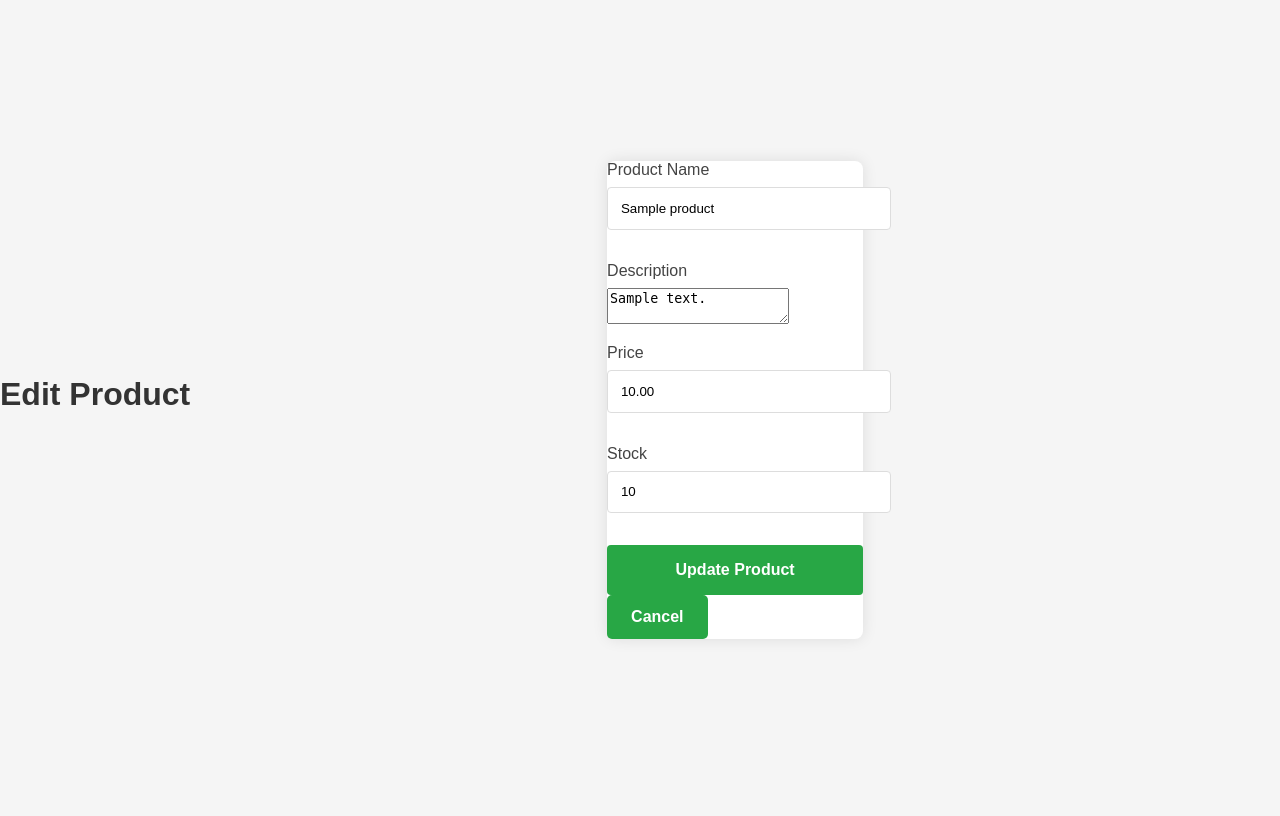
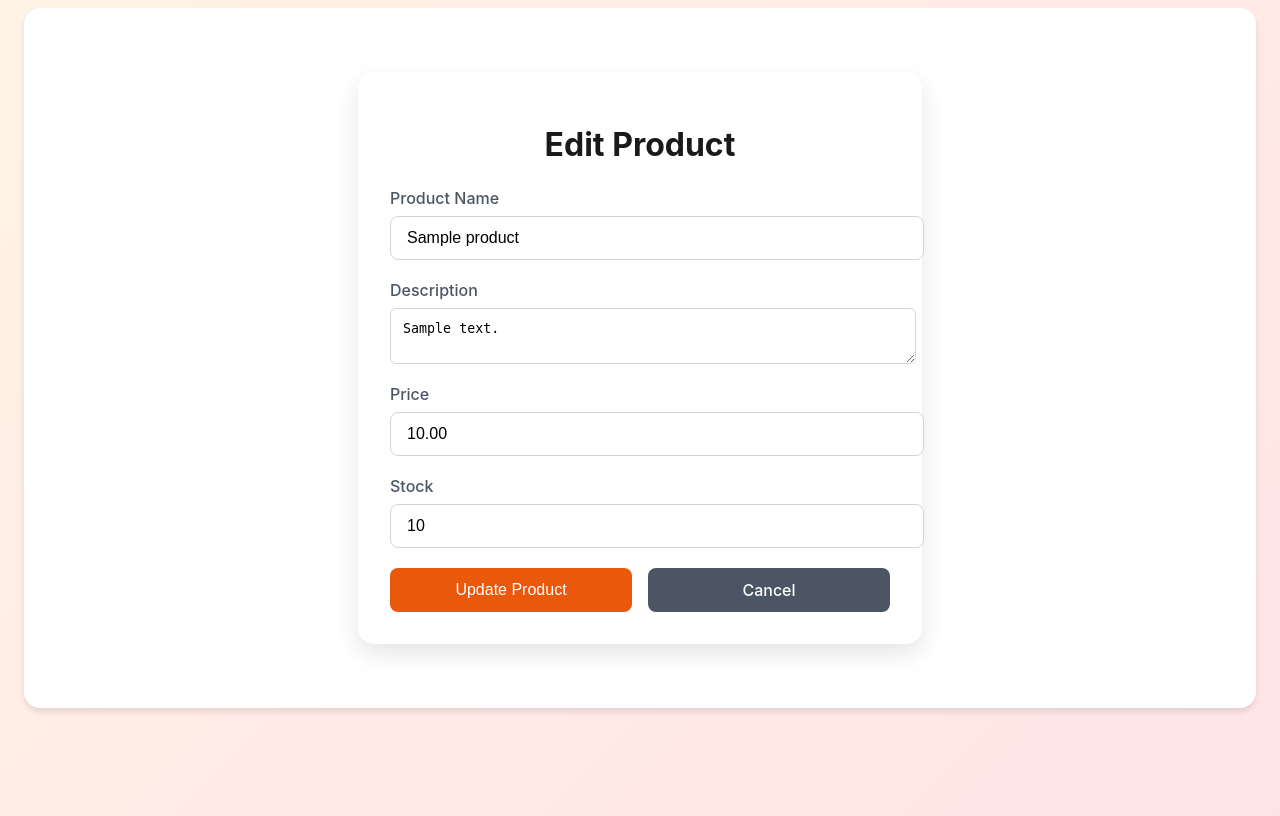
Before and after one commit to AnimishY/DBMS-PROJECT, a Flask app: page /seller/edit-product/1 in a window 1280 px wide. Before the commit the page ends 639 px from the top, so only its background shows below. Run offline with Flask 3, Linux system fonts and the light colour scheme; the visitor is signed in with stand-in values (Sample User, id 1); tables that the repository leaves empty hold one stand-in row (values such as "Sample post"); data that the repository does not hold is empty; some libraries are stand-ins or nearby versions.

Commit message:
edite product and add product page css

```diff
--- a/static/css/styles.css
+++ b/static/css/styles.css
@@ -1,189 +1,53 @@
 body {
-    font-family: Arial, sans-serif;
-    margin: 0;
-    padding: 0;
-    min-height: 100vh;
-    display: flex;
-    justify-content: center;
-    align-items: center;
-    background-color: #f5f5f5;
+    background: linear-gradient(135deg, #fff3e6 0%, #ffe4e6 100%);
+    color: #1a1a1a;
+    font-family: -apple-system, BlinkMacSystemFont, "Segoe UI", Roboto, "Helvetica Neue", Arial, sans-serif;
 }
 
 .container {
-    text-align: center;
+    max-width: 800px;
+    margin: 2rem auto;
+    padding: 2rem;
     background: white;
-    padding: 2rem;
-    border-radius: 10px;
-    box-shadow: 0 0 20px rgba(0, 0, 0, 0.1);
-    max-width: 800px;
-    width: 90%;
+    border-radius: 1rem;
+    box-shadow: 0 4px 6px rgba(0,0,0,0.1);
 }
 
 h1 {
-    color: #333;
-    margin-bottom: 2rem;
-}
-
-.auth-options {
-    display: flex;
-    justify-content: space-around;
-    gap: 2rem;
-    margin-top: 2rem;
-}
-
-.user-type {
-    flex: 1;
-    padding: 1.5rem;
-    border-radius: 8px;
-    background: #f8f9fa;
-}
-
-.user-type h2 {
-    color: #444;
+    font-size: 2rem;
     margin-bottom: 1.5rem;
-}
-
-.btn {
-    display: inline-block;
-    padding: 0.8rem 1.5rem;
-    border-radius: 5px;
-    text-decoration: none;
-    font-weight: bold;
-    transition: all 0.3s ease;
-}
-
-.btn:first-of-type {
-    background-color: #007bff;
-    color: white;
-}
-
-.btn:last-of-type {
-    background-color: #28a745;
-    color: white;
-}
-
-.btn:hover {
-    transform: translateY(-2px);
-    box-shadow: 0 2px 8px rgba(0, 0, 0, 0.2);
-}
-
-/* Form styles */
-form {
-    max-width: auto;
-    margin: 0 auto;
-    background: white;
-    border-radius: 8px;
-    box-shadow: 0 0 15px rgba(0, 0, 0, 0.1);
 }
 
 .form-group {
     margin-bottom: 1rem;
 }
 
-label {
-    display: block;
-    margin-bottom: 0.5rem;
-    color: #444;
+.form-control {
+    width: 100%;
+    padding: 0.75rem;
+    border: 1px solid #d1d5db;
+    border-radius: 0.375rem;
 }
 
-input {
-    width: 100%;
-    padding: 0.8rem;
-    border: 1px solid #ddd;
-    border-radius: 4px;
-    margin-bottom: 1rem;
+.btn {
+    padding: 0.75rem 1.5rem;
+    border: none;
+    border-radius: 0.5rem;
+    background: #ea580c;
+    color: white;
+    font-weight: 500;
+    cursor: pointer;
+    transition: all 0.3s ease;
 }
 
-button[type="submit"] {
-    width: 100%;
-    padding: 1rem;
-    background-color: #007bff;
-    color: white;
-    border: none;
-    border-radius: 4px;
-    cursor: pointer;
-    font-size: 1rem;
+.btn:hover {
+    background: #c2410c;
 }
 
-button[type="submit"]:hover {
-    background-color: #0056b3;
+.btn-secondary {
+    background: #4b5563;
 }
 
-.flash-messages {
-    position: fixed;
-    top: 20px;
-    left: 50%;
-    transform: translateX(-50%);
-    z-index: 1000;
-    width: 80%;
-    max-width: 600px;
+.btn-secondary:hover {
+    background: #374151;
 }
-
-.flash-message {
-    padding: 1rem;
-    margin-bottom: 0.5rem;
-    border-radius: 4px;
-    background-color: #4CAF50;
-    color: white;
-    text-align: center;
-    box-shadow: 0 2px 4px rgba(0,0,0,0.2);
-    animation: fadeOut 5s forwards;
-}
-
-@keyframes fadeOut {
-    0% { opacity: 1; }
-    70% { opacity: 1; }
-    100% { opacity: 0; }
-}
-
-/* Card layout styles */
-.product-grid {
-    display: flex;
-    flex-wrap: wrap;
-    gap: 1.5rem;
-    justify-content: center;
-}
-
-.product-card {
-    background: white;
-    border: 1px solid #ddd;
-    border-radius: 8px;
-    box-shadow: 0 2px 4px rgba(0, 0, 0, 0.1);
-    padding: 1rem;
-    width: 250px;
-    text-align: center;
-}
-
-.product-card h3 {
-    margin: 0.5rem 0;
-    color: #333;
-}
-
-.product-card p {
-    margin: 0.5rem 0;
-    color: #555;
-}
-
-.product-card .product-image {
-    width: 100%;
-    height: auto;
-    border-radius: 4px;
-    margin-bottom: 1rem;
-}
-
-.product-card button {
-    margin-top: 1rem;
-    width: 100%;
-}
-
-table {
-    width: 100%;
-    border-collapse: collapse;
-    margin-top: 2rem;
-    margin-bottom: 2rem;
-}
-
-.qtyin {
-    width: auto;
-    margin: 2.5%;
-}
--- a/templates/base.html
+++ b/templates/base.html
@@ -3,7 +3,7 @@
 <head>
     <meta charset="UTF-8">
     <meta name="viewport" content="width=device-width, initial-scale=1.0">
-    <title>Online Marketplace</title>
+    <title>{% block title %}Kalahaat{% endblock %}</title>
     <link rel="stylesheet" href="{{ url_for('static', filename='css/styles.css') }}">
     {% block head %}{% endblock %}
 </head>
--- a/templates/edit_product.html
+++ b/templates/edit_product.html
@@ -1,26 +1,136 @@
 {% extends "base.html" %}
 
+{% block title %}Edit Product{% endblock %}
+
 {% block content %}
+<style>
+    body {
+        min-height: 100vh;
+        background: linear-gradient(135deg, #fff3e6 0%, #ffe4e6 100%);
+        font-family: -apple-system, BlinkMacSystemFont, "Segoe UI", Roboto, "Helvetica Neue", Arial, sans-serif;
+    }
+
+    .container {
+        max-width: 1200px;
+        margin: 0 auto;
+        padding: 4rem 1rem;
+        display: flex;
+        justify-content: center;
+        align-items: center;
+    }
+
+    .auth-card {
+        background: white;
+        border-radius: 1rem;
+        padding: 2rem;
+        max-width: 500px;
+        width: 100%;
+        box-shadow: 0 10px 25px rgba(0, 0, 0, 0.1);
+        transition: transform 0.3s ease;
+    }
+
+    .auth-card:hover {
+        transform: translateY(-5px);
+    }
+
+    .auth-card h1 {
+        text-align: center;
+        font-size: 2rem;
+        color: #1a1a1a;
+        margin-bottom: 1.5rem;
+    }
+
+    .form-group {
+        display: flex;
+        flex-direction: column;
+        margin-bottom: 1.25rem;
+    }
+
+    .form-group label {
+        margin-bottom: 0.5rem;
+        font-weight: 500;
+        color: #4b5563;
+    }
+
+    .form-group input {
+        width: 100%;
+        padding: 0.75rem 1rem;
+        border: 1px solid #d1d5db;
+        border-radius: 0.5rem;
+        font-size: 1rem;
+        transition: border-color 0.3s ease;
+    }
+
+    .form-group input:focus {
+        border-color: #ea580c;
+        outline: none;
+    }
+
+    .button-group {
+        display: flex;
+        gap: 1rem;
+        margin-top: 1rem;
+    }
+
+    .btn {
+        padding: 0.75rem 1.5rem;
+        background: #ea580c;
+        color: white;
+        border: none;
+        border-radius: 0.5rem;
+        font-size: 1rem;
+        font-weight: 500;
+        cursor: pointer;
+        transition: background 0.3s ease;
+        text-decoration: none;
+        text-align: center;
+        flex: 1;
+    }
+
+    .btn:hover {
+        background: #c2410c;
+    }
+
+    .btn-secondary {
+        background: #4b5563;
+    }
+
+    .btn-secondary:hover {
+        background: #374151;
+    }
+</style>
+
+<div class="container">
+    <div class="auth-card">
         <h1>Edit Product</h1>
         <form method="POST" enctype="multipart/form-data">
             {{ form.hidden_tag() }}
+
             <div class="form-group">
                 <label for="name">Product Name</label>
                 {{ form.name(class="form-control") }}
             </div>
+
             <div class="form-group">
                 <label for="description">Description</label>
                 {{ form.description(class="form-control") }}
             </div>
+
             <div class="form-group">
                 <label for="price">Price</label>
                 {{ form.price(class="form-control") }}
             </div>
+
             <div class="form-group">
                 <label for="stock">Stock</label>
                 {{ form.stock(class="form-control") }}
             </div>
-    <button type="submit" class="btn btn-primary">Update Product</button>
+
+            <div class="button-group">
+                <button type="submit" class="btn">Update Product</button>
                 <a href="{{ url_for('seller.manage_products') }}" class="btn btn-secondary">Cancel</a>
+            </div>
         </form>
+    </div>
+</div>
 {% endblock %}
```
Also changed, not shown: templates/add_product.html (+23 -7 lines). Lines whose indentation alone changed are shown as unchanged.
